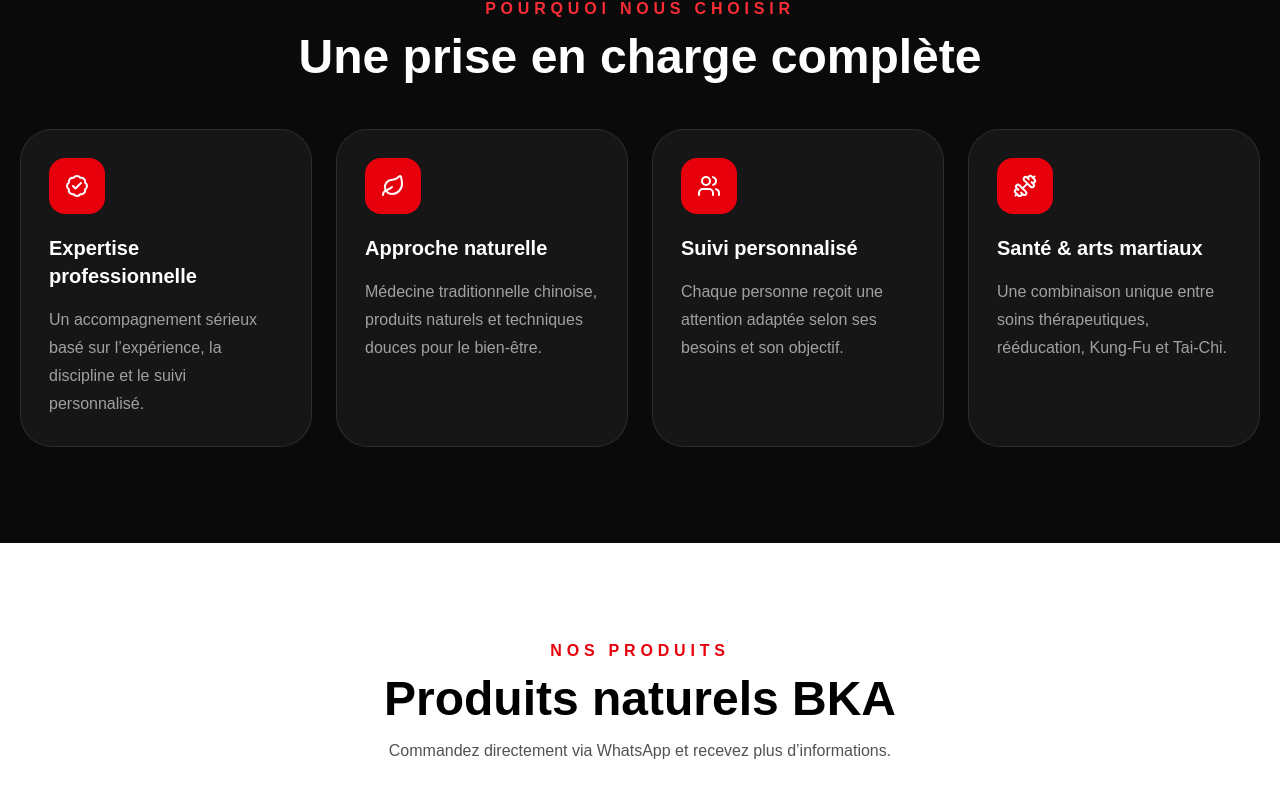
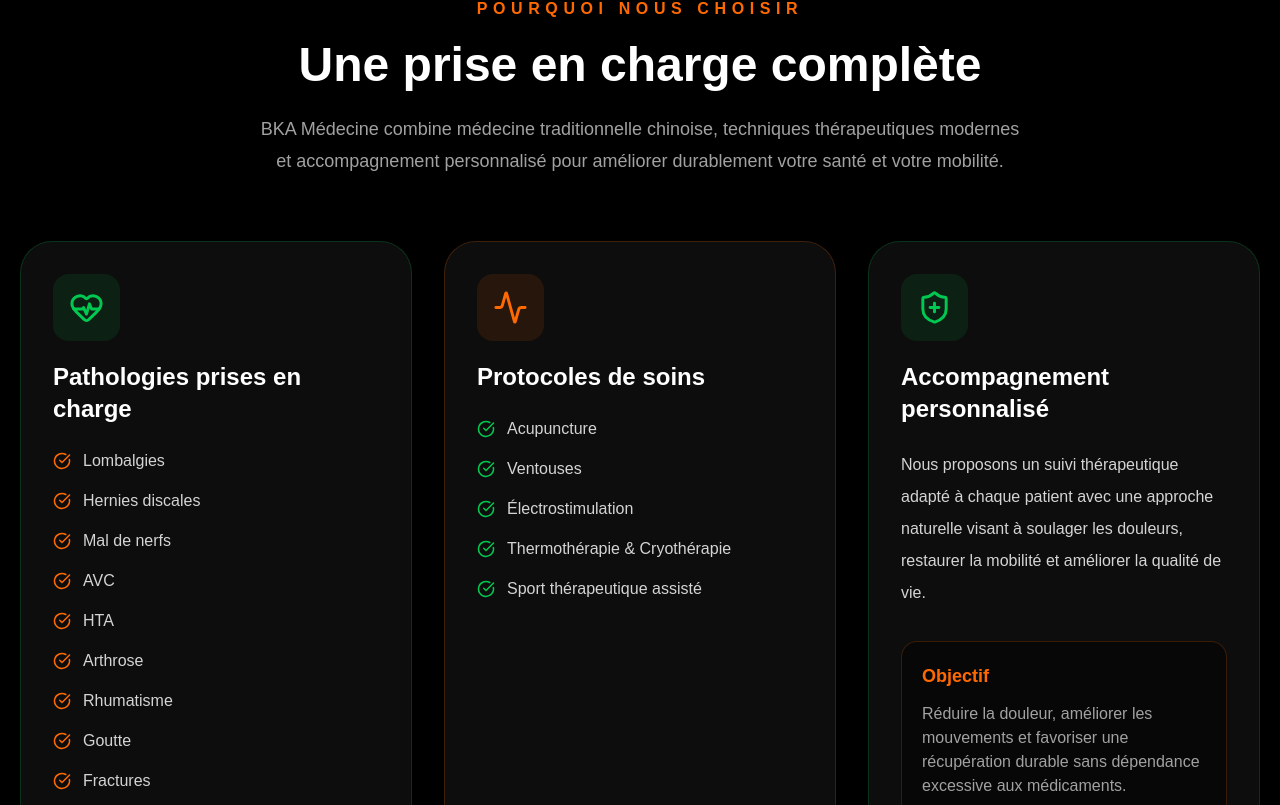
Before and after one commit to bellapptech/BKA-M-decine, a React (Vite) app: page / in a window 1280 px wide. Shown: the part 2955-3760 px from the top of the page. Built offline with nearby package versions, Linux system fonts and the light colour scheme.

Commit message:
why choose us

```diff
--- a/src/components/WhyChooseUs.jsx
+++ b/src/components/WhyChooseUs.jsx
@@ -1,67 +1,137 @@
-import { motion } from "framer-motion";
-import { BadgeCheck, Leaf, Users, Dumbbell } from "lucide-react";
+import {
+  CheckCircle,
+  HeartPulse,
+  Activity,
+  ShieldPlus,
+} from "lucide-react";
 
-const points = [
-  {
-    title: "Expertise professionnelle",
-    icon: BadgeCheck,
-    text: "Un accompagnement sérieux basé sur l’expérience, la discipline et le suivi personnalisé.",
-  },
-  {
-    title: "Approche naturelle",
-    icon: Leaf,
-    text: "Médecine traditionnelle chinoise, produits naturels et techniques douces pour le bien-être.",
-  },
-  {
-    title: "Suivi personnalisé",
-    icon: Users,
-    text: "Chaque personne reçoit une attention adaptée selon ses besoins et son objectif.",
-  },
-  {
-    title: "Santé & arts martiaux",
-    icon: Dumbbell,
-    text: "Une combinaison unique entre soins thérapeutiques, rééducation, Kung-Fu et Tai-Chi.",
-  },
+const pathologies = [
+  "Lombalgies",
+  "Hernies discales",
+  "Mal de nerfs",
+  "AVC",
+  "HTA",
+  "Arthrose",
+  "Rhumatisme",
+  "Goutte",
+  "Fractures",
+  "Douleurs articulaires",
+];
+
+const protocoles = [
+  "Acupuncture",
+  "Ventouses",
+  "Électrostimulation",
+  "Thermothérapie & Cryothérapie",
+  "Sport thérapeutique assisté",
 ];
 
 export default function WhyChooseUs() {
   return (
-    <section className="bg-neutral-950 px-5 py-24 text-white">
+    <section
+      id="why"
+      className="bg-black px-5 py-24 text-white"
+    >
       <div className="mx-auto max-w-7xl">
-        <div className="mb-12 text-center">
-          <p className="font-bold uppercase tracking-[0.3em] text-red-500">
+
+        <div className="mx-auto max-w-3xl text-center">
+          <p className="font-bold uppercase tracking-[0.35em] text-orange-500">
             Pourquoi nous choisir
           </p>
-          <h2 className="mt-3 text-3xl font-black md:text-5xl">
+
+          <h2 className="mt-5 text-4xl font-black md:text-5xl">
             Une prise en charge complète
           </h2>
+
+          <p className="mt-6 text-lg leading-8 text-neutral-400">
+            BKA Médecine combine médecine traditionnelle chinoise,
+            techniques thérapeutiques modernes et accompagnement
+            personnalisé pour améliorer durablement votre santé et
+            votre mobilité.
+          </p>
         </div>
 
-        <div className="grid gap-6 md:grid-cols-2 lg:grid-cols-4">
-          {points.map((item, index) => {
-            const Icon = item.icon;
+        <div className="mt-16 grid gap-8 md:grid-cols-3">
 
-            return (
-              <motion.div
-                key={item.title}
-                initial={{ opacity: 0, y: 30 }}
-                whileInView={{ opacity: 1, y: 0 }}
-                transition={{ delay: index * 0.08 }}
-                viewport={{ once: true }}
-                className="rounded-[2rem] border border-white/10 bg-white/5 p-7 backdrop-blur transition hover:-translate-y-2 hover:bg-white/10"
-              >
-                <div className="mb-5 flex h-14 w-14 items-center justify-center rounded-2xl bg-red-600">
-                  <Icon />
+          <div className="rounded-[2rem] border border-green-500/20 bg-white/5 p-8 backdrop-blur">
+            <div className="mb-5 inline-flex rounded-2xl bg-green-500/10 p-4 text-green-500">
+              <HeartPulse size={35} />
+            </div>
+
+            <h3 className="text-2xl font-black">
+              Pathologies prises en charge
+            </h3>
+
+            <div className="mt-6 space-y-4">
+              {pathologies.map((item) => (
+                <div
+                  key={item}
+                  className="flex items-center gap-3 text-neutral-300"
+                >
+                  <CheckCircle
+                    size={18}
+                    className="text-orange-500"
+                  />
+                  {item}
                 </div>
+              ))}
+            </div>
+          </div>
 
-                <h3 className="text-xl font-black">{item.title}</h3>
+          <div className="rounded-[2rem] border border-orange-500/20 bg-white/5 p-8 backdrop-blur">
+            <div className="mb-5 inline-flex rounded-2xl bg-orange-500/10 p-4 text-orange-500">
+              <Activity size={35} />
+            </div>
 
-                <p className="mt-4 leading-7 text-neutral-400">
-                  {item.text}
-                </p>
-              </motion.div>
-            );
-          })}
+            <h3 className="text-2xl font-black">
+              Protocoles de soins
+            </h3>
+
+            <div className="mt-6 space-y-4">
+              {protocoles.map((item) => (
+                <div
+                  key={item}
+                  className="flex items-center gap-3 text-neutral-300"
+                >
+                  <CheckCircle
+                    size={18}
+                    className="text-green-500"
+                  />
+                  {item}
+                </div>
+              ))}
+            </div>
+          </div>
+
+          <div className="rounded-[2rem] border border-green-500/20 bg-white/5 p-8 backdrop-blur">
+            <div className="mb-5 inline-flex rounded-2xl bg-green-500/10 p-4 text-green-500">
+              <ShieldPlus size={35} />
+            </div>
+
+            <h3 className="text-2xl font-black">
+              Accompagnement personnalisé
+            </h3>
+
+            <p className="mt-6 leading-8 text-neutral-300">
+              Nous proposons un suivi thérapeutique adapté à chaque
+              patient avec une approche naturelle visant à soulager
+              les douleurs, restaurer la mobilité et améliorer la
+              qualité de vie.
+            </p>
+
+            <div className="mt-8 rounded-2xl border border-orange-500/20 bg-black/40 p-5">
+              <h4 className="text-lg font-bold text-orange-500">
+                Objectif
+              </h4>
+
+              <p className="mt-3 text-neutral-400">
+                Réduire la douleur, améliorer les mouvements et
+                favoriser une récupération durable sans dépendance
+                excessive aux médicaments.
+              </p>
+            </div>
+          </div>
+
         </div>
       </div>
     </section>
```
